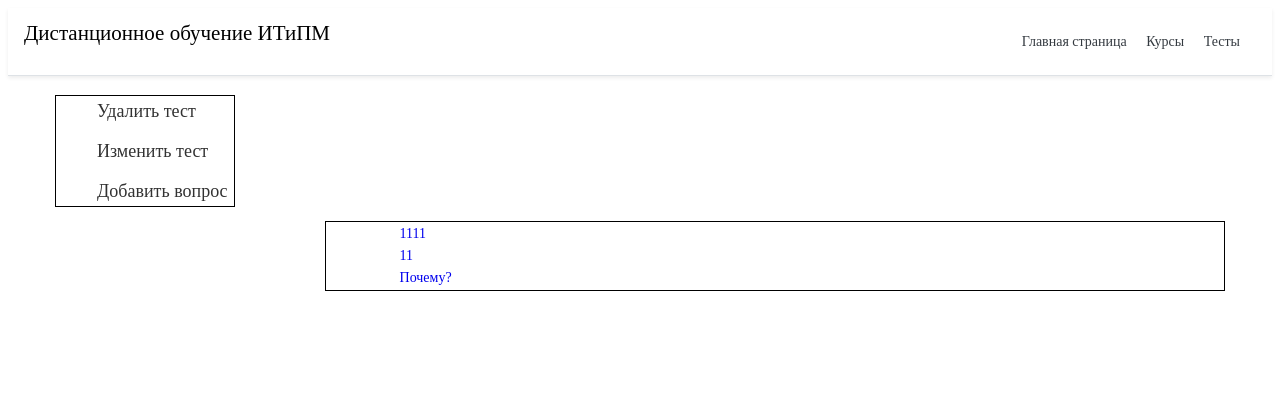
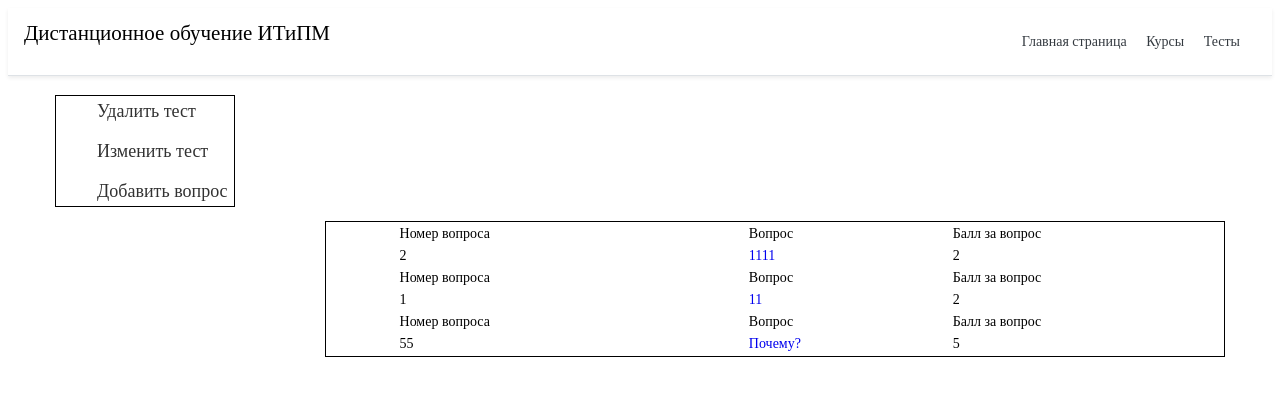
Before and after one commit to FaridunSalimzoda/myvkr, a Django app: page /test/13/ in a window 1280 px wide. Shown: the top 396 px of the page. Run offline with Django 3.2, Linux system fonts and the light colour scheme; data comes from the database, SQL or seed files in the repository.

Commit message:
не получается

```diff
--- a/app/testing/templates/testing/test_detail.html
+++ b/app/testing/templates/testing/test_detail.html
@@ -28,9 +28,15 @@
 			<tbody>
           {% if top %}
     {% for el in top %}
+                <tr class="table_na">
+                    <td>Номер вопроса</td>
+                    <td>Вопрос</td>
+                    <td>Балл за вопрос</td>
+                </tr>
 				<tr>
-					<td class="table_na"><a href="{% url 'top_datail' pk el.id %}">{{ el.text }}</a></td>
-					<td class="table_na"></td>
+                    <td>{{ el.number }}</td>
+					<td class="table_na"><a href="{% url 'qust_detele' pk el.id %}">{{ el.text }}</a></td>
+					<td class="table_na">{{ el.ball }}</td>
 				</tr>
 		{%endfor%}
 			</tbody>
--- a/app/testing/views.py
+++ b/app/testing/views.py
@@ -34,8 +34,8 @@ def test_dateil(request, pk):
 
 def question_deteil(request, pk, kk):
     qi = list(QuestionsTable.objects.filter(id=pk).values())
-    ans = AnswerTable.objects.filter(id_test=pk)
-    return render(request, 'testing/quest_deteil.html', {'iq': qi, 'ans': ans[0], 'pk': pk, 'kk': kk})
+    ans = AnswerTable.objects.filter(id_question=pk)
+    return render(request, 'testing/quest_deteil.html', {'qi': qi, 'ans': ans[0], 'pk': pk, 'kk': kk})
 
 
 class TestUpdateView(UpdateView):
```
